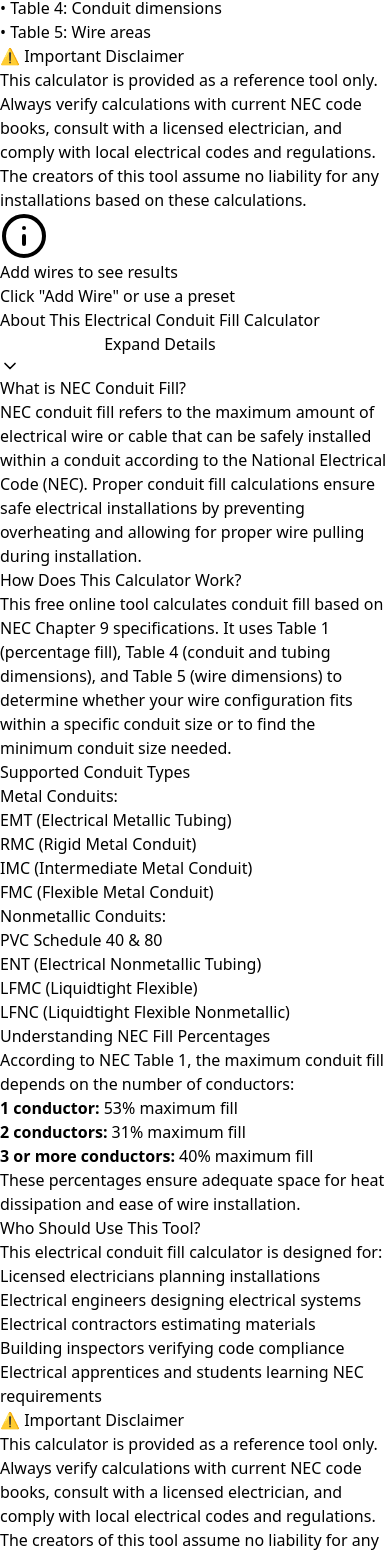
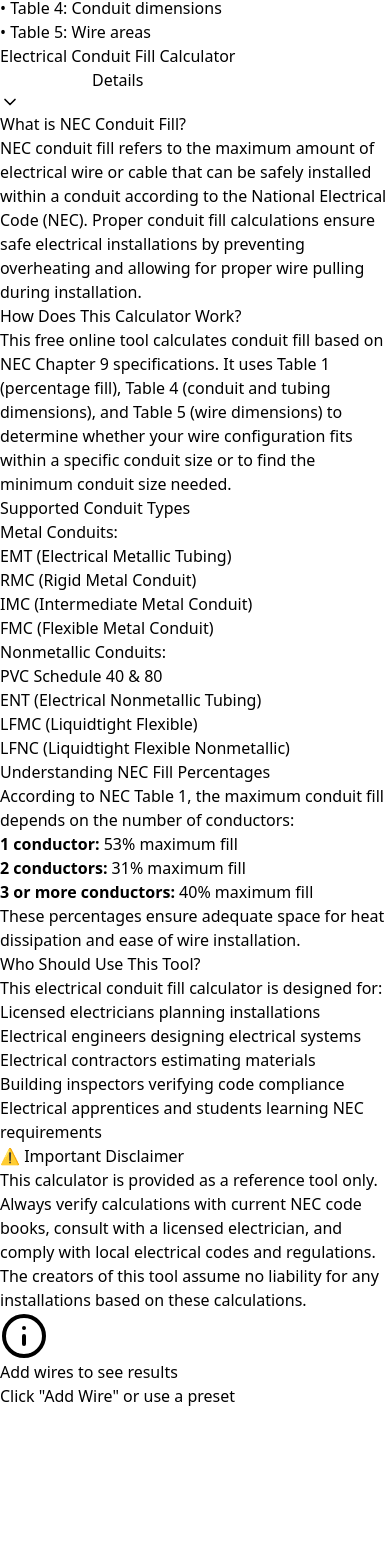
Before and after one commit to adevenuto/conduitFillCalc, a React (Vite) app: page / in a window 390 px wide. Shown: the part 1442-2998 px from the top of the page. After the commit the page ends 2850 px from the top, so only its background shows below. Built offline with nearby package versions, Linux system fonts and the light colour scheme.

Commit message:
sticky results, moved footer

```diff
--- a/src/App.js
+++ b/src/App.js
@@ -762,18 +762,128 @@ const ConduitFillCalculator = () => {
               </ul>
             </div>
 
-            <div className="p-3 border border-yellow-300 rounded-lg bg-yellow-50">
+            <div className="mt-4 space-y-4">
+              <article className="bg-white border border-gray-200 rounded-lg shadow">
+                {/* Toggle Button */}
+                <button
+                  onClick={() => setIsFooterExpanded(!isFooterExpanded)}
+                  className="flex items-center justify-between w-full p-4 text-left"
+                  aria-expanded={isFooterExpanded}
+                  aria-controls="seo-footer-content"
+                >
+                  <h2 className="text-xl font-bold text-slate-800">
+                    Electrical Conduit Fill Calculator
+                  </h2>
+                  <div className="flex items-center gap-2">
+                    <span className="text-sm text-gray-600">
+                      Details
+                    </span>
+                    {isFooterExpanded ? (
+                      <ChevronUp className="text-gray-600" size={20} />
+                    ) : (
+                      <ChevronDown className="text-gray-600" size={20} />
+                    )}
+                  </div>
+                </button>
+
+                {/* Collapsible Content */}
+                <div
+                  id="seo-footer-content"
+                  className={`transition-all duration-300 ease-in-out overflow-hidden ${
+                    isFooterExpanded
+                      ? 'max-h-[2000px] opacity-100'
+                      : 'max-h-0 opacity-0'
+                  }`}
+                  aria-hidden={!isFooterExpanded}
+                >
+                  <div className="p-6 pt-0 space-y-4 text-sm text-gray-700">
+                  <section>
+                    <h3 className="mb-2 font-semibold text-slate-800">What is NEC Conduit Fill?</h3>
+                    <p className="leading-relaxed">
+                      NEC conduit fill refers to the maximum amount of electrical wire or cable that can be safely installed
+                      within a conduit according to the National Electrical Code (NEC). Proper conduit fill calculations ensure
+                      safe electrical installations by preventing overheating and allowing for proper wire pulling during installation.
+                    </p>
+                  </section>
+
+                  <section>
+                    <h3 className="mb-2 font-semibold text-slate-800">How Does This Calculator Work?</h3>
+                    <p className="leading-relaxed">
+                      This free online tool calculates conduit fill based on NEC Chapter 9 specifications. It uses Table 1
+                      (percentage fill), Table 4 (conduit and tubing dimensions), and Table 5 (wire dimensions) to determine
+                      whether your wire configuration fits within a specific conduit size or to find the minimum conduit size needed.
+                    </p>
+                  </section>
+
+                  <section>
+                    <h3 className="mb-2 font-semibold text-slate-800">Supported Conduit Types</h3>
+                    <div className="grid grid-cols-1 gap-2 md:grid-cols-2">
+                      <div>
+                        <p className="font-medium text-blue-700">Metal Conduits:</p>
+                        <ul className="ml-4 text-xs list-disc">
+                          <li>EMT (Electrical Metallic Tubing)</li>
+                          <li>RMC (Rigid Metal Conduit)</li>
+                          <li>IMC (Intermediate Metal Conduit)</li>
+                          <li>FMC (Flexible Metal Conduit)</li>
+                        </ul>
+                      </div>
+                      <div>
+                        <p className="font-medium text-blue-700">Nonmetallic Conduits:</p>
+                        <ul className="ml-4 text-xs list-disc">
+                          <li>PVC Schedule 40 & 80</li>
+                          <li>ENT (Electrical Nonmetallic Tubing)</li>
+                          <li>LFMC (Liquidtight Flexible)</li>
+                          <li>LFNC (Liquidtight Flexible Nonmetallic)</li>
+                        </ul>
+                      </div>
+                    </div>
+                  </section>
+
+                  <section>
+                    <h3 className="mb-2 font-semibold text-slate-800">Understanding NEC Fill Percentages</h3>
+                    <p className="leading-relaxed">
+                      According to NEC Table 1, the maximum conduit fill depends on the number of conductors:
+                    </p>
+                    <ul className="mt-2 ml-4 space-y-1 list-disc">
+                      <li><strong>1 conductor:</strong> 53% maximum fill</li>
+                      <li><strong>2 conductors:</strong> 31% maximum fill</li>
+                      <li><strong>3 or more conductors:</strong> 40% maximum fill</li>
+                    </ul>
+                    <p className="mt-2 leading-relaxed">
+                      These percentages ensure adequate space for heat dissipation and ease of wire installation.
+                    </p>
+                  </section>
+
+                  <section>
+                    <h3 className="mb-2 font-semibold text-slate-800">Who Should Use This Tool?</h3>
+                    <p className="leading-relaxed">
+                      This electrical conduit fill calculator is designed for:
+                    </p>
+                    <ul className="mt-2 ml-4 space-y-1 list-disc">
+                      <li>Licensed electricians planning installations</li>
+                      <li>Electrical engineers designing electrical systems</li>
+                      <li>Electrical contractors estimating materials</li>
+                      <li>Building inspectors verifying code compliance</li>
+                      <li>Electrical apprentices and students learning NEC requirements</li>
+                    </ul>
+                  </section>
+
+                  <section className="p-3 border border-yellow-300 rounded-lg bg-yellow-50">
                     <h3 className="mb-2 font-semibold text-yellow-900">⚠️ Important Disclaimer</h3>
                     <p className="text-xs leading-relaxed text-yellow-800">
                       This calculator is provided as a reference tool only. Always verify calculations with current NEC code books,
                       consult with a licensed electrician, and comply with local electrical codes and regulations. The creators of
                       this tool assume no liability for any installations based on these calculations.
                     </p>
+                  </section>
+                  </div>
+                </div>
+              </article>
             </div>
           </div>
 
           {/* RIGHT COLUMN - Results */}
-          <div className="p-4 bg-white border border-gray-200 rounded-lg shadow">
+          <div className="sticky top-4 p-4 bg-white border border-gray-200 rounded-lg shadow max-h-[calc(100vh-2rem)] overflow-y-auto">
             {results ? (
               <div>
                 <h2 className="mb-3 text-xl font-bold text-slate-800">Results</h2>
@@ -1116,126 +1226,6 @@ const ConduitFillCalculator = () => {
           </div>
         </div>
 
-        {/* SEO-rich footer section */}
-        <footer className="mt-4 space-y-4">
-          {/* About Section - SEO Content */}
-          <article className="bg-white border border-gray-200 rounded-lg shadow">
-            {/* Toggle Button */}
-            <button
-              onClick={() => setIsFooterExpanded(!isFooterExpanded)}
-              className="flex items-center justify-between w-full p-4 text-left transition-colors hover:bg-gray-50"
-              aria-expanded={isFooterExpanded}
-              aria-controls="seo-footer-content"
-            >
-              <h2 className="text-xl font-bold text-slate-800">
-                About This Electrical Conduit Fill Calculator
-              </h2>
-              <div className="flex items-center gap-2">
-                <span className="text-sm text-gray-600">
-                  {isFooterExpanded ? 'Collapse' : 'Expand'} Details
-                </span>
-                {isFooterExpanded ? (
-                  <ChevronUp className="text-gray-600" size={20} />
-                ) : (
-                  <ChevronDown className="text-gray-600" size={20} />
-                )}
-              </div>
-            </button>
-
-            {/* Collapsible Content */}
-            <div
-              id="seo-footer-content"
-              className={`transition-all duration-300 ease-in-out overflow-hidden ${
-                isFooterExpanded
-                  ? 'max-h-[2000px] opacity-100'
-                  : 'max-h-0 opacity-0'
-              }`}
-              aria-hidden={!isFooterExpanded}
-            >
-              <div className="p-6 pt-0 space-y-4 text-sm text-gray-700">
-              <section>
-                <h3 className="mb-2 font-semibold text-slate-800">What is NEC Conduit Fill?</h3>
-                <p className="leading-relaxed">
-                  NEC conduit fill refers to the maximum amount of electrical wire or cable that can be safely installed
-                  within a conduit according to the National Electrical Code (NEC). Proper conduit fill calculations ensure
-                  safe electrical installations by preventing overheating and allowing for proper wire pulling during installation.
-                </p>
-              </section>
-
-              <section>
-                <h3 className="mb-2 font-semibold text-slate-800">How Does This Calculator Work?</h3>
-                <p className="leading-relaxed">
-                  This free online tool calculates conduit fill based on NEC Chapter 9 specifications. It uses Table 1
-                  (percentage fill), Table 4 (conduit and tubing dimensions), and Table 5 (wire dimensions) to determine
-                  whether your wire configuration fits within a specific conduit size or to find the minimum conduit size needed.
-                </p>
-              </section>
-
-              <section>
-                <h3 className="mb-2 font-semibold text-slate-800">Supported Conduit Types</h3>
-                <div className="grid grid-cols-1 gap-2 md:grid-cols-2">
-                  <div>
-                    <p className="font-medium text-blue-700">Metal Conduits:</p>
-                    <ul className="ml-4 text-xs list-disc">
-                      <li>EMT (Electrical Metallic Tubing)</li>
-                      <li>RMC (Rigid Metal Conduit)</li>
-                      <li>IMC (Intermediate Metal Conduit)</li>
-                      <li>FMC (Flexible Metal Conduit)</li>
-                    </ul>
-                  </div>
-                  <div>
-                    <p className="font-medium text-blue-700">Nonmetallic Conduits:</p>
-                    <ul className="ml-4 text-xs list-disc">
-                      <li>PVC Schedule 40 & 80</li>
-                      <li>ENT (Electrical Nonmetallic Tubing)</li>
-                      <li>LFMC (Liquidtight Flexible)</li>
-                      <li>LFNC (Liquidtight Flexible Nonmetallic)</li>
-                    </ul>
-                  </div>
-                </div>
-              </section>
-
-              <section>
-                <h3 className="mb-2 font-semibold text-slate-800">Understanding NEC Fill Percentages</h3>
-                <p className="leading-relaxed">
-                  According to NEC Table 1, the maximum conduit fill depends on the number of conductors:
-                </p>
-                <ul className="mt-2 ml-4 space-y-1 list-disc">
-                  <li><strong>1 conductor:</strong> 53% maximum fill</li>
-                  <li><strong>2 conductors:</strong> 31% maximum fill</li>
-                  <li><strong>3 or more conductors:</strong> 40% maximum fill</li>
-                </ul>
-                <p className="mt-2 leading-relaxed">
-                  These percentages ensure adequate space for heat dissipation and ease of wire installation.
-                </p>
-              </section>
-
-              <section>
-                <h3 className="mb-2 font-semibold text-slate-800">Who Should Use This Tool?</h3>
-                <p className="leading-relaxed">
-                  This electrical conduit fill calculator is designed for:
-                </p>
-                <ul className="mt-2 ml-4 space-y-1 list-disc">
-                  <li>Licensed electricians planning installations</li>
-                  <li>Electrical engineers designing electrical systems</li>
-                  <li>Electrical contractors estimating materials</li>
-                  <li>Building inspectors verifying code compliance</li>
-                  <li>Electrical apprentices and students learning NEC requirements</li>
-                </ul>
-              </section>
-
-              <section className="p-3 border border-yellow-300 rounded-lg bg-yellow-50">
-                <h3 className="mb-2 font-semibold text-yellow-900">⚠️ Important Disclaimer</h3>
-                <p className="text-xs leading-relaxed text-yellow-800">
-                  This calculator is provided as a reference tool only. Always verify calculations with current NEC code books,
-                  consult with a licensed electrician, and comply with local electrical codes and regulations. The creators of
-                  this tool assume no liability for any installations based on these calculations.
-                </p>
-              </section>
-              </div>
-            </div>
-          </article>
-        </footer>
       </div>
 
       {/* Presets Modal */}
```
Also changed, not shown: src/components/PresetsModal.js (+16 -15 lines). Lines whose indentation alone changed are shown as unchanged.
